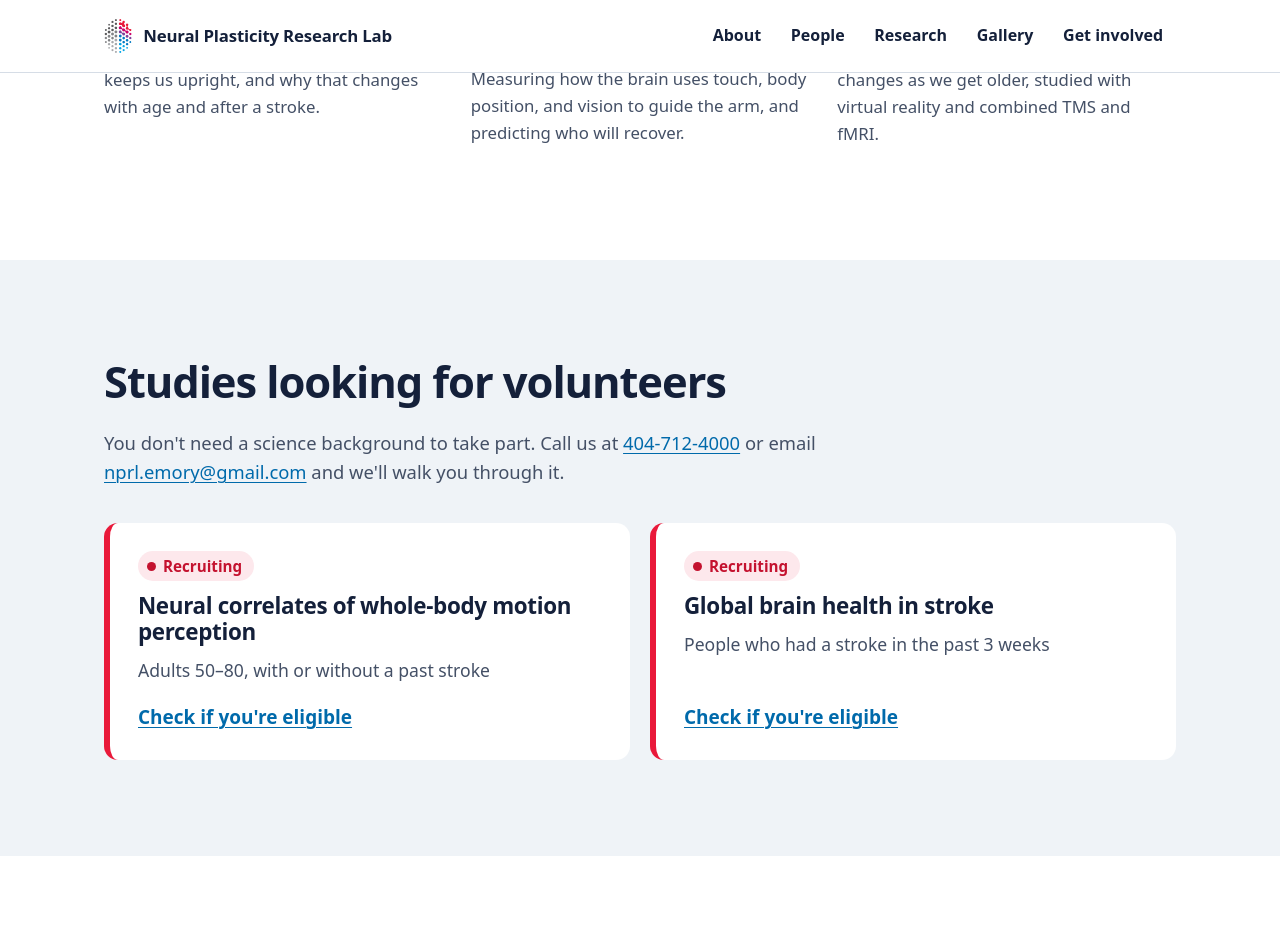
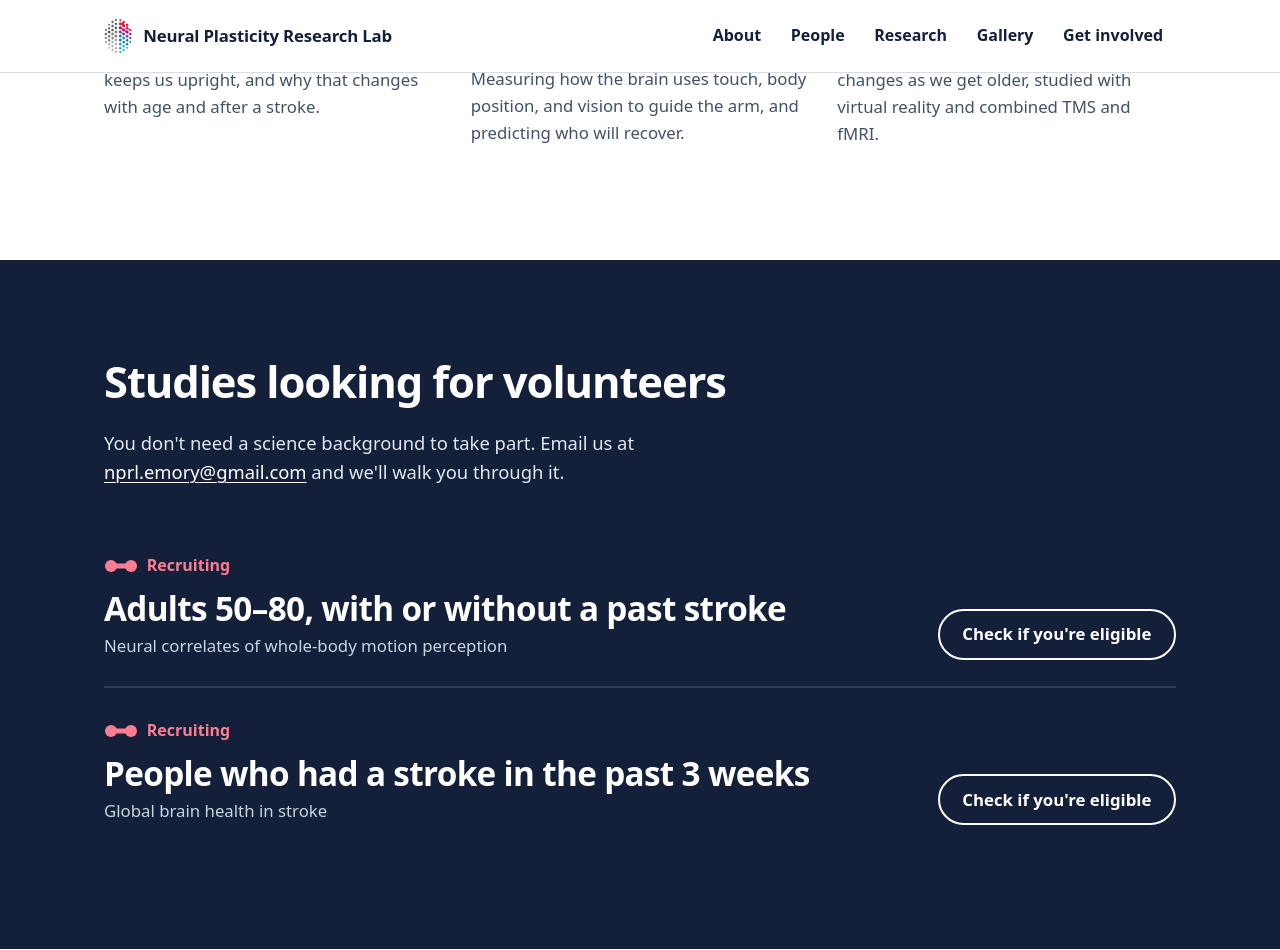
Before and after one commit to npresearchlab/npresearchlab.github.io, a Jekyll site: the page built from index.html, in a window 1280 px wide and 1400 px high, scrolled down 2148 px. Shown: the top 950 px of the window. Built offline with Jekyll 4.4.1, drawn with Linux system fonts in a browser that asks for light colours; some web fonts are replaced.

Commit message:
Home: volunteers as a navy band with plain-language rows and linked-dot status (email only)
Co-Authored-By: Claude Opus 5.5 <noreply@anthropic.com>
Claude-Session: https://claude.ai/code/session_01A6YfpnrJqQKYAxW4w34cR4

```diff
--- a/assets/css/site.css
+++ b/assets/css/site.css
@@ -137,14 +137,23 @@ li { margin-bottom: 0.35em; }
 .status-recruiting { color: var(--red-text); background: #fde8ec; }
 .status-coming-soon { color: var(--violet); background: #f1e9f6; }
 
-/* Recruiting band on home */
-.recruit-list { display: grid; grid-template-columns: repeat(auto-fit, minmax(19rem, 1fr)); gap: 1.25rem; }
-.subhead { font-size: var(--step-1); font-weight: 600; color: var(--ink-2); margin: -.35rem 0 1.25rem; letter-spacing: -0.01em; }
-.recruit { background: var(--paper); border-radius: var(--radius); padding: 1.75rem; border-left: 6px solid var(--red); display: flex; flex-direction: column; }
-.recruit .status { align-self: flex-start; }
-.recruit h3 { margin-top: .75rem; }
-.recruit .who { font-size: 1.1rem; color: var(--ink-2); }
-.recruit .more { margin-top: auto; font-weight: 700; }
+
+/* Home: volunteers band (navy field, plain-language rows, linked-dot status) */
+.linked-status { display: inline-flex; align-items: center; gap: .55rem; font-weight: 700; font-size: 1rem; }
+.linked-status .linked { width: 34px; height: 14px; }
+.recruit-band { background: var(--ink); color: #fff; }
+.recruit-band h2 { color: #fff; }
+.recruit-band .section-head p { color: #dfe6f0; }
+.recruit-band a { color: #fff; }
+.recruit-rows { list-style: none; padding: 0; margin: 0; }
+.recruit-rows li { display: grid; grid-template-columns: 1fr auto; gap: .5rem 2rem; align-items: end; padding: 1.75rem 0; margin: 0; }
+.recruit-rows li + li { box-shadow: 0 -2px 0 rgba(255,255,255,.12); }
+.recruit-rows .who { font-size: clamp(1.5rem, 2.6vw, 2.1rem); font-weight: 750; line-height: 1.15; letter-spacing: -0.02em; margin: .5rem 0 .35rem; color: #fff; }
+.recruit-rows .t { color: #c9d3e2; font-size: 1.05rem; margin: 0; }
+.recruit-rows .linked-status.recruiting { color: #ff7d92; }
+.recruit-rows .go { white-space: nowrap; border-color: #fff; color: #fff; }
+.recruit-rows .go:hover { background: rgba(255,255,255,.1); }
+@media (max-width: 760px) { .recruit-rows li { grid-template-columns: 1fr; } }
 
 /* Research themes on home */
 .themes { display: grid; grid-template-columns: repeat(3, 1fr); gap: 1.75rem; }
--- a/index.html
+++ b/index.html
@@ -66,22 +66,24 @@ title: Neural Plasticity Research Lab
 
 {% assign recruiting = site.data.projects | where: "status", "recruiting" %}
 {% if recruiting.size > 0 %}
-<section class="section section-mist" aria-labelledby="recruiting-heading">
+<section class="section recruit-band" aria-labelledby="recruiting-heading">
   <div class="wrap">
     <div class="section-head">
       <h2 id="recruiting-heading">Studies looking for volunteers</h2>
-      <p>You don't need a science background to take part. Call us at <a href="tel:+1{{ site.contact.phone | remove: '-' }}">{{ site.contact.phone }}</a> or email <a href="mailto:{{ site.contact.email }}">{{ site.contact.email }}</a> and we'll walk you through it.</p>
+      <p>You don't need a science background to take part. Email us at <a href="mailto:{{ site.contact.email }}">{{ site.contact.email }}</a> and we'll walk you through it.</p>
     </div>
-    <div class="recruit-list">
+    <ul class="recruit-rows">
       {% for p in recruiting %}
-      <article class="recruit">
-        <span class="status status-recruiting">Recruiting</span>
-        <h3>{{ p.title }}</h3>
-        <p class="who">{{ p.who }}</p>
-        <a class="more" href="{{ '/get-involved/' | relative_url }}#{{ p.title | slugify }}">Check if you're eligible</a>
-      </article>
+      <li>
+        <div>
+          <span class="linked-status recruiting">{% include linked.svg %}Recruiting</span>
+          <p class="who">{{ p.who }}</p>
+          <p class="t">{{ p.title }}</p>
+        </div>
+        <a class="btn go" href="{{ '/get-involved/' | relative_url }}#{{ p.title | slugify }}">Check if you're eligible</a>
+      </li>
       {% endfor %}
-    </div>
+    </ul>
   </div>
 </section>
 {% endif %}
```
Also changed, not shown: _includes/linked.svg (added).
